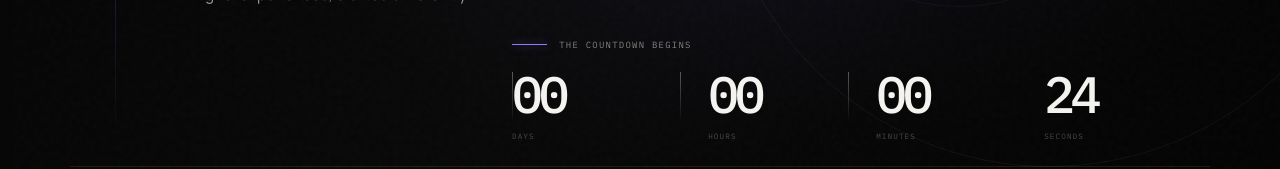
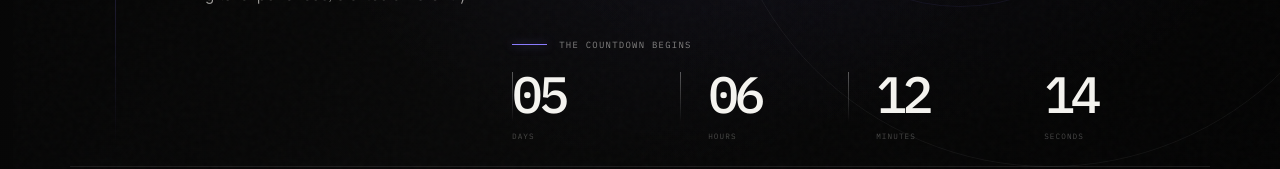
Before and after one commit to sankar068/Crafts-web-dev, a React (Vite) app: page / in a window 1280 px wide. Shown: the part 571-740 px from the top of the page. Built offline with nearby package versions, Linux system fonts and the light colour scheme.

Commit message:
fix: set launch countdown timer to Aug 30, 2026 at 11:11:11 PM IST

```diff
--- a/src/components/LaunchOverlay/LaunchCountdown.tsx
+++ b/src/components/LaunchOverlay/LaunchCountdown.tsx
@@ -26,10 +26,10 @@ export default function LaunchCountdown({ onLaunchMoment }: LaunchCountdownProps
 
   useEffect(() => {
     const calculateCountdown = () => {
-      // Target launch time: 31 August 2026, 11:11:11 PM IST
+      // Target launch time: 30 August 2026, 11:11:11 PM IST
       // IST is UTC+05:30
       // Using a fixed timestamp that represents this moment
-      const targetDate = new Date('2026-08-31T23:11:11+05:30').getTime();
+      const targetDate = new Date('2026-08-30T23:11:11+05:30').getTime();
       const now = new Date().getTime();
       const difference = targetDate - now;
 
--- a/src/pages/Home.tsx
+++ b/src/pages/Home.tsx
@@ -13,8 +13,9 @@ type TimeLeft = {
   total: number;
 };
 
-// 30 seconds launch preview timer
-const COUNTDOWN_SECONDS = 30;
+// Target launch time: 30 August 2026, 11:11:11 PM IST (UTC+05:30)
+export const LAUNCH_DATE_ISO = '2026-08-30T23:11:11+05:30';
+export const TARGET_LAUNCH_TIME = new Date(LAUNCH_DATE_ISO).getTime();
 
 function getTimeLeft(targetTime: number): TimeLeft {
   const total = Math.max(0, targetTime - Date.now());
@@ -112,8 +113,8 @@ interface HomeProps {
 }
 
 export default function Home({ onLaunched }: HomeProps) {
-  const [targetTime] = useState(() => Date.now() + COUNTDOWN_SECONDS * 1000);
-  const [live, setLive] = useState(false);
+  const targetTime = TARGET_LAUNCH_TIME;
+  const [live, setLive] = useState(() => Date.now() >= TARGET_LAUNCH_TIME);
   const calledRef = useRef(false);
   const pageRef = useRef<HTMLDivElement>(null);
 
@@ -186,7 +187,7 @@ export default function Home({ onLaunched }: HomeProps) {
             <span>Built for the next signal</span>
           </div>
           <p className="launch-date">
-            31 August 2026 <span>·</span> 11:11:11 PM IST
+            30 August 2026 <span>·</span> 11:11:11 PM IST
           </p>
           <SocialLinks />
         </footer>
```
